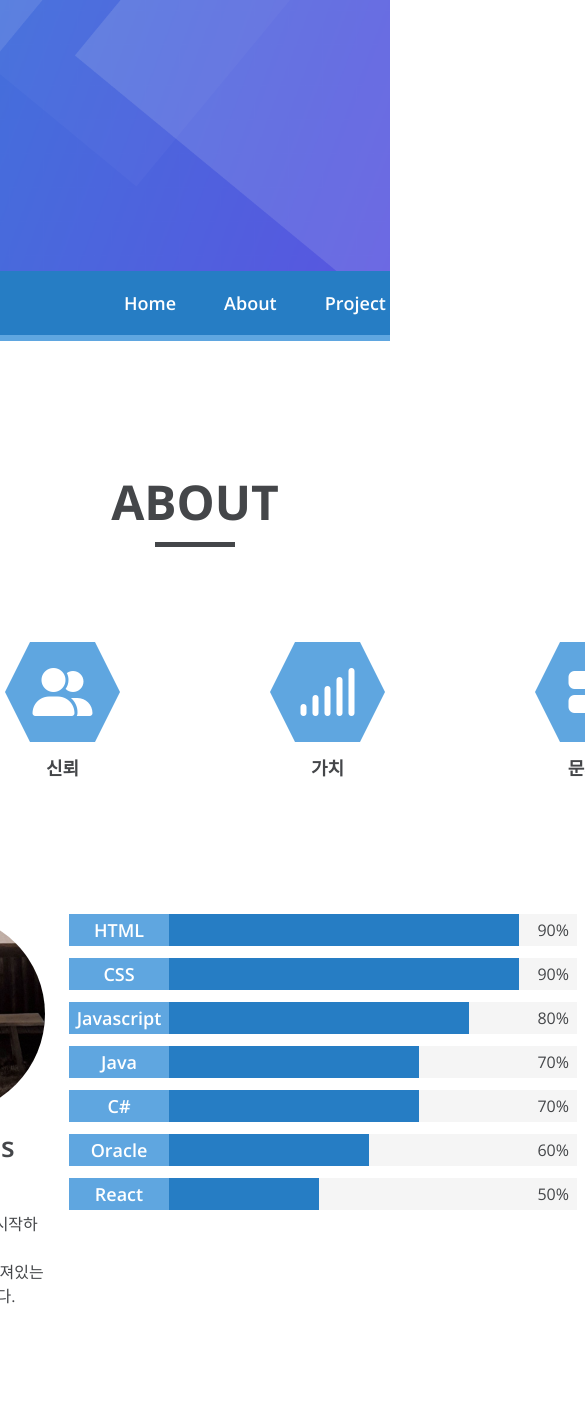
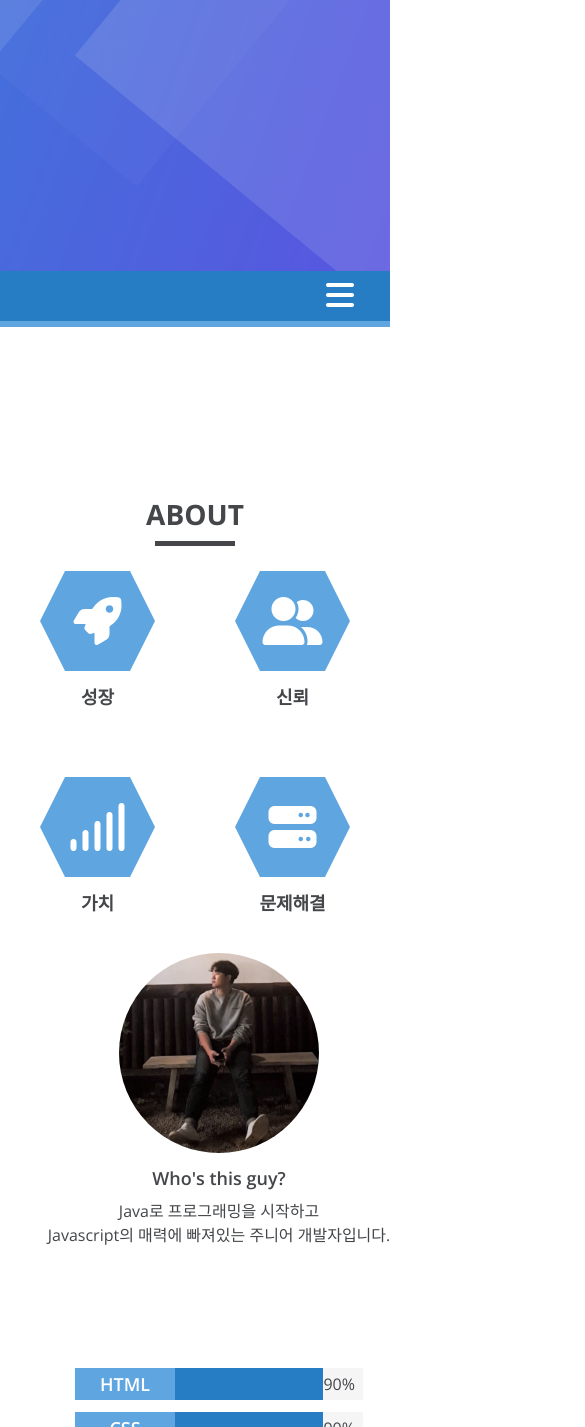
Before and after one commit to dev-woong/Portfolio, a plain HTML site: page index.html in a window 390 px wide. Shown: the part 573-2000 px from the top of the page, 585 px wide, since content can reach past the window. Drawn offline with nearby package versions, Linux system fonts and the light colour scheme.

Commit message:
apply responsive web

```diff
--- a/index.html
+++ b/index.html
@@ -26,12 +26,16 @@
 
     <!-- Navbar -->
     <nav id="navbar">
+      <button class="navbar__toggle-btn">
+        <i class="fas fa-bars"></i>
+      </button>
       <ul class="navbar__menu">
         <li class="menu__item" data-link="#home">Home</li>
         <li class="menu__item" data-link="#about">About</li>
         <li class="menu__item" data-link="#project">Project</li>
         <li class="menu__item" data-link="#contact">Contact</li>
       </ul>
+
     </nav>
 
     <!-- About -->
@@ -157,8 +161,8 @@
         <div class="contact__info">
           <h2>dev_woong@naver.com</h2>
           <div class="contact__page">
-            <div id="contact__git"><a href="#"><i class="fab fa-github fa-4x"></i></a></div>
-            <div id="contact__linkedIn"><a href="#"><i class="fab fa-linkedin fa-4x"></i></a></div>
+            <div id="contact__git"><a href="#"><i class="fab fa-github"></i></a></div>
+            <div id="contact__linkedIn"><a href="#"><i class="fab fa-linkedin"></i></a></div>
           </div>
           <h2>THANKS!</h2>
         </div>
--- a/main.js
+++ b/main.js
@@ -14,6 +14,12 @@ navbarMenu.addEventListener("click", (event) => {
     return
   }
   scrollIntoView(link)
+})
+
+//navbar toggle 버튼 클릭
+const navbarToggleBtn = document.querySelector(".navbar__toggle-btn")
+navbarToggleBtn.addEventListener("click", () => {
+  navbarMenu.classList.toggle("open")
 })
 
 // home의 contact 버튼 클릭 시 scrolling
@@ -70,7 +76,7 @@ document.addEventListener("scroll", () => {
     projectMajors.classList.add("project__majors--dark")
   }
 
-  if (window.scrollY > contactHeaderTop - homeHeight / 2) {
+  if (window.scrollY > contactHeaderTop - (homeHeight * 3) / 4) {
     contactHeader.classList.add("contact__header--dark")
     contactInfo.classList.add("contact__info--dark")
   }
--- a/style.css
+++ b/style.css
@@ -262,9 +262,19 @@ button {
   transition: 300ms linear;
 }
 
+.navbar__toggle-btn {
+  position: relative;
+  font-size: 32px;
+  margin-top: 16px;
+  color: var(--color-white);
+  right: 30px;
+  display: none;
+}
+
 /* About */
 
 #about {
+  position: relative;
   text-align: center;
   padding: 120px 0px;
 }
@@ -291,6 +301,7 @@ button {
 .about__majors {
   display: flex;
   justify-content: center;
+  flex-wrap: wrap;
 }
 
 .major {
@@ -378,6 +389,7 @@ button {
   width: 500px;
   line-height: 32px;
   opacity: 0;
+  padding: 0px 24px;
 }
 
 .me__skill--dark {
@@ -559,6 +571,7 @@ button {
 
 .contact__page i {
   margin: 30px;
+  font-size: 80px;
 }
 
 .contact__page i:hover {
@@ -586,3 +599,101 @@ button {
   opacity: 1;
   pointer-events: all;
 }
+
+/* medium screen*/
+@media screen and (max-width: 956px) {
+  h1 {
+    font-size: var(--font-medium);
+  }
+
+  h2 {
+    font-size: var(--font-regular);
+  }
+
+  #about {
+    margin-top: 100px;
+    padding: 60px 0px;
+  }
+
+  .about__majors {
+    flex-wrap: wrap;
+  }
+
+  .about__majors .major {
+    flex: 1 1 41%;
+    margin: 30px auto;
+  }
+
+  .about__majors .major__icon {
+    margin: 0px auto;
+  }
+
+  .me__description,
+  .me__skill {
+    width: 100%;
+  }
+
+  .skill__bar {
+    margin: 0px auto 12px auto;
+    width: 80%;
+  }
+
+  .about__me {
+    flex-direction: column;
+    justify-content: center;
+  }
+
+  #project {
+    padding: 60px 0px;
+  }
+
+  .project__majors {
+    flex-direction: column;
+    justify-content: center;
+  }
+
+  .project__majors .major {
+    height: 60vw;
+    width: 60vw;
+    margin: 20px auto;
+  }
+
+  #contact h2 {
+    margin: 50px 0px;
+  }
+
+  .contact__page i {
+    margin: 20px;
+    font-size: 40px;
+  }
+}
+
+/* small screen*/
+@media screen and (max-width: 724px) {
+  #navbar {
+    position: relative;
+    flex-direction: clumn;
+    align-items: flex-start;
+    padding: 0px;
+    height: 50px;
+    width: 100%;
+  }
+  .navbar__toggle-btn {
+    display: block;
+    position: absolute;
+    top: -10px;
+  }
+
+  .navbar__menu {
+    flex-direction: column;
+    text-align: center;
+    width: 100%;
+    background-color: var(--color-dark-blue);
+    padding-bottom: 20px;
+    display: none;
+  }
+
+  .navbar__menu.open {
+    display: block;
+  }
+}
```
